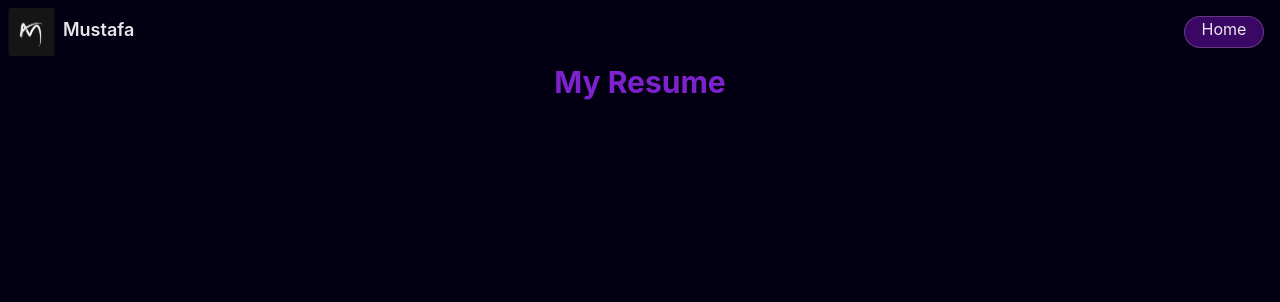
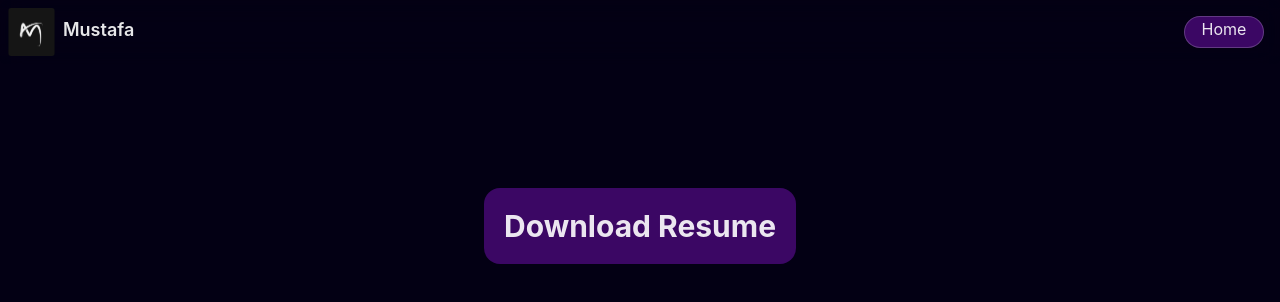
Before and after one commit to Petrone22/new-portfolio, a React (Vite) app in the folder portfolio/: page /#/resume in a window 1280 px wide. Shown: the top 302 px of the page. Built offline with nearby package versions, Linux system fonts and the light colour scheme.

Commit message:
added cv page

```diff
--- a/portfolio/src/components/Nav.jsx
+++ b/portfolio/src/components/Nav.jsx
@@ -121,7 +121,6 @@ const Nav = ({ home, about, technology, work }) => {
             width: btnHovered ? "11rem" : "5rem",
           }}
           onClick={(e) => {
-            console.log(e.target);
             e.stopPropagation();
             setBtnHovered((prevHover) => !prevHover);
           }}
@@ -158,6 +157,7 @@ const Nav = ({ home, about, technology, work }) => {
           ></span>
         </div>
       </div>
+      {location.pathname === "/" ? (
         <div
           className="absolute top-16 flex flex-col gap-6  h-screen bg-bgclr p-4 left-0  w-full  md:hidden transition-all duration-300 "
           style={{
@@ -212,6 +212,9 @@ const Nav = ({ home, about, technology, work }) => {
             Work
           </a>
         </div>
+      ) : (
+        ""
+      )}
     </div>
   );
 };
--- a/portfolio/src/components/ResumePage.jsx
+++ b/portfolio/src/components/ResumePage.jsx
@@ -1,10 +1,15 @@
 import React from "react";
-import resume from "../assets/";
+import resume from "../assets/MustafaRashidCV.pdf";
 const ResumePage = () => {
   return (
-    <div className=" mt-16 h-screen w-full lg:max-w-7xl relative flex flex-col items-center gap-12 text-textClr md:mb-20 ">
-      <h1 className="text-center text-3xl font-bold  text-purple-700">
-        My Resume
+    <div className=" mt-52 h-screen w-full lg:max-w-7xl relative flex flex-col items-center gap-12 text-textClr md:mb-20 ">
+      <h1 className="text-center text-3xl font-bold  text-textClr rounded-2xl ">
+        <a
+          href={resume}
+          className="w-full h-full bg-purple-950 p-5 hover:bg-purple-700 transition-all duration-200 rounded-2xl "
+        >
+          Download Resume
+        </a>
       </h1>
     </div>
   );
```
Also changed, not shown: portfolio/src/assets/instagram.png (deleted), 1 other file (tests, documents, lock files or other folders). Lines whose indentation alone changed are shown as unchanged.
